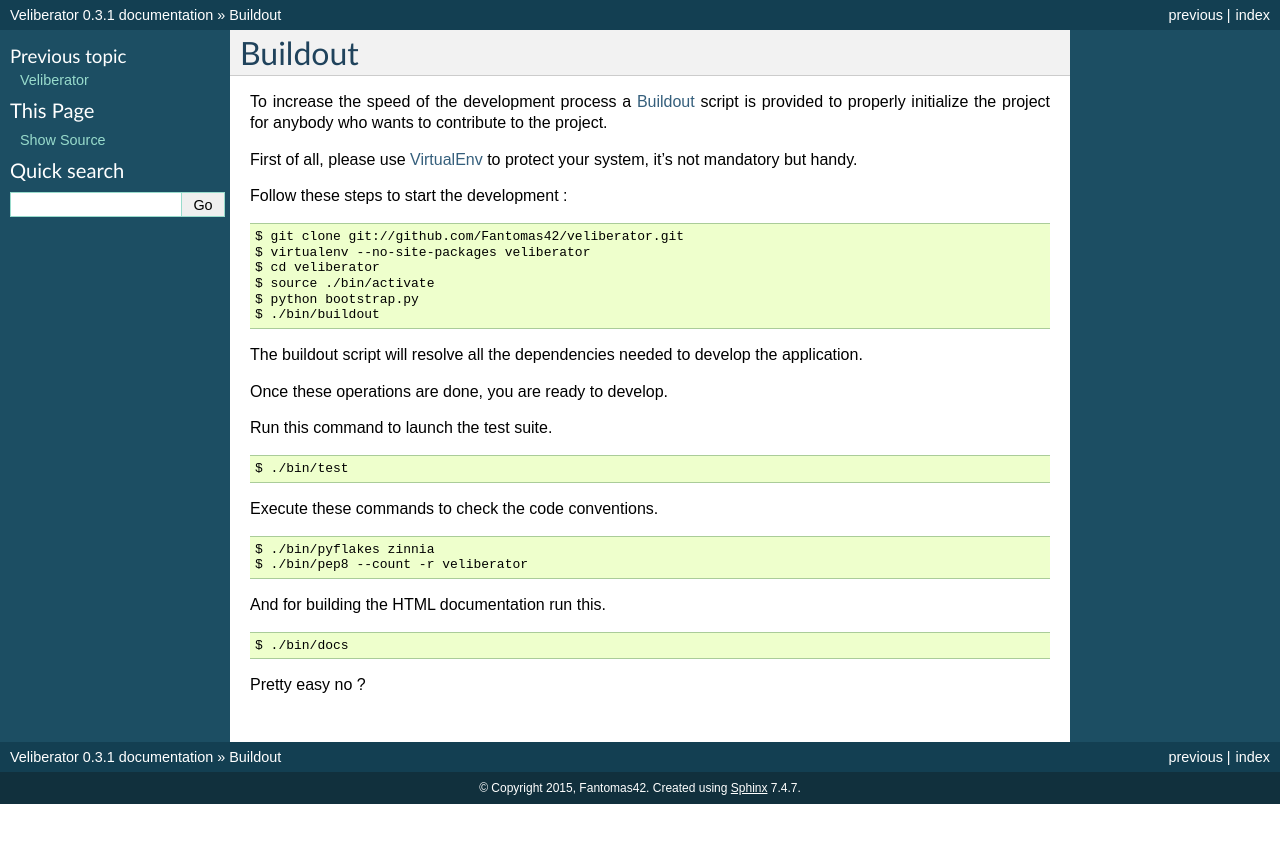
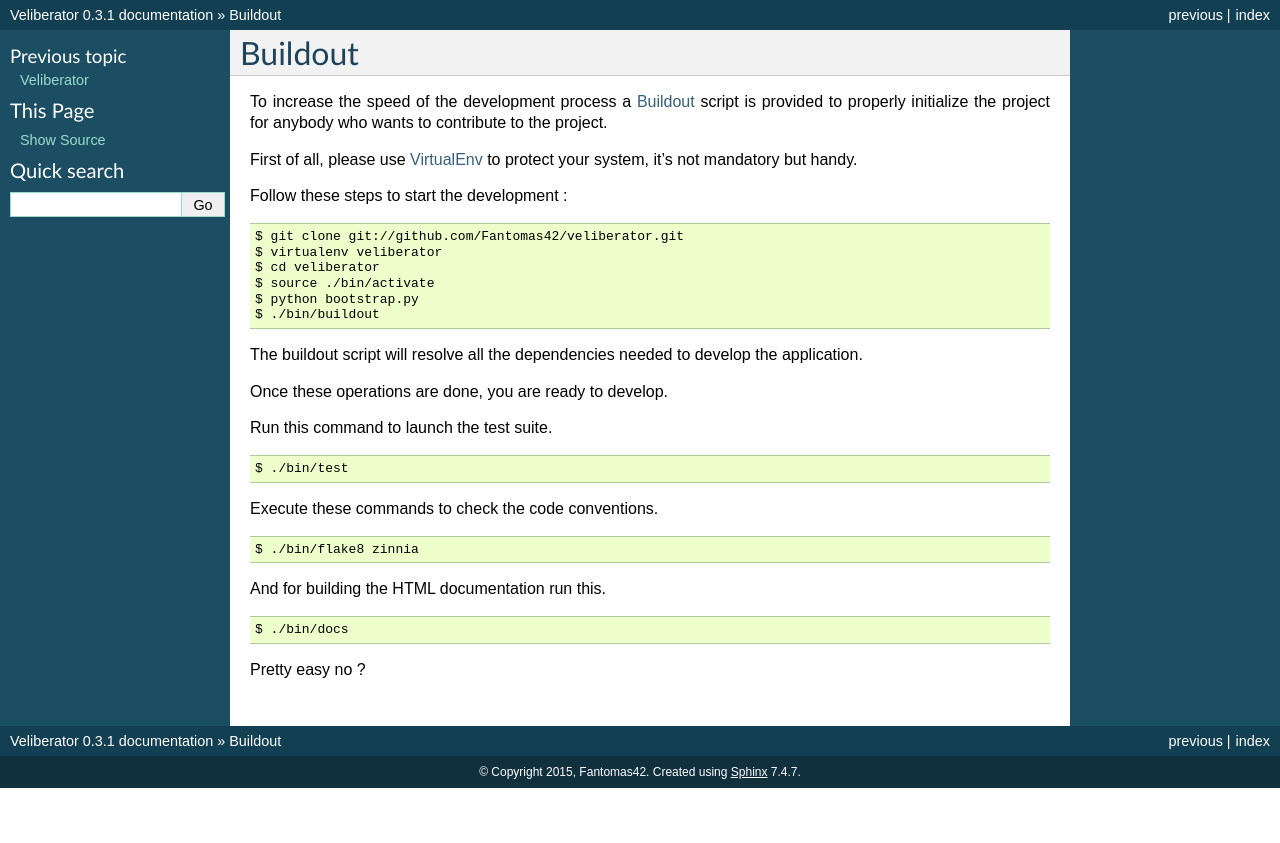
Before and after one commit to Fantomas42/veliberator, a Sphinx documentation site: the page built from docs/buildout.rst, in a window 1280 px wide. Shown: the top 843 px of the page. Built offline with Sphinx 7.4.7, drawn with Linux system fonts in a browser that asks for light colours.

Commit message:
Update the doc for buildout

```diff
--- a/docs/buildout.rst
+++ b/docs/buildout.rst
@@ -12,7 +12,7 @@
 Follow these steps to start the development : ::
 
   $ git clone git://github.com/Fantomas42/veliberator.git
-  $ virtualenv --no-site-packages veliberator
+  $ virtualenv veliberator
   $ cd veliberator
   $ source ./bin/activate
   $ python bootstrap.py
@@ -29,8 +29,7 @@
 
 Execute these commands to check the code conventions. ::
 
-  $ ./bin/pyflakes zinnia
-  $ ./bin/pep8 --count -r veliberator
+  $ ./bin/flake8 zinnia
 
 And for building the HTML documentation run this. ::
 
```
